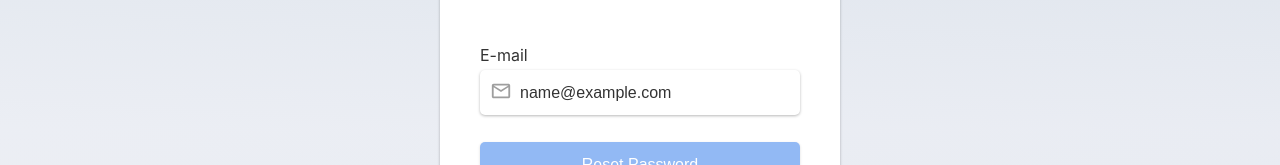
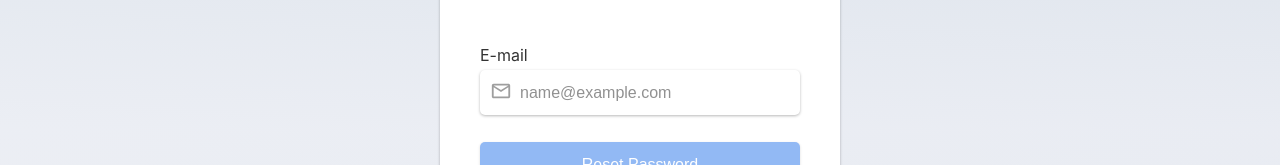
Before and after one commit to seriko87/Widgets, a React (Create React App) app: page /forgot-password in a window 1280 px wide. Shown: the part 271-436 px from the top of the page. Built offline with nearby package versions, Linux system fonts and the light colour scheme; no server answers.

Commit message:
forgot password bug fixes

```diff
--- a/src/pages/forgotPassword/ForgotPassword.jsx
+++ b/src/pages/forgotPassword/ForgotPassword.jsx
@@ -80,7 +80,7 @@ const ForgotPassword = () => {
         </div>
         <div className="authLinkInfo">
           Need account?{' '}
-          <Link to="/login" className="goLogIn">
+          <Link to="/signup" className="goLogIn">
             Sign up
           </Link>
         </div>
--- a/src/pages/forgotPassword/forgotPassword.css
+++ b/src/pages/forgotPassword/forgotPassword.css
@@ -55,7 +55,7 @@
   color: var(--font-color);
 }
 .forgotInput::placeholder {
-  color: var(--font-color);
+  color: var(--bg-color-2);
 }
 
 .handleSendReset {
```
